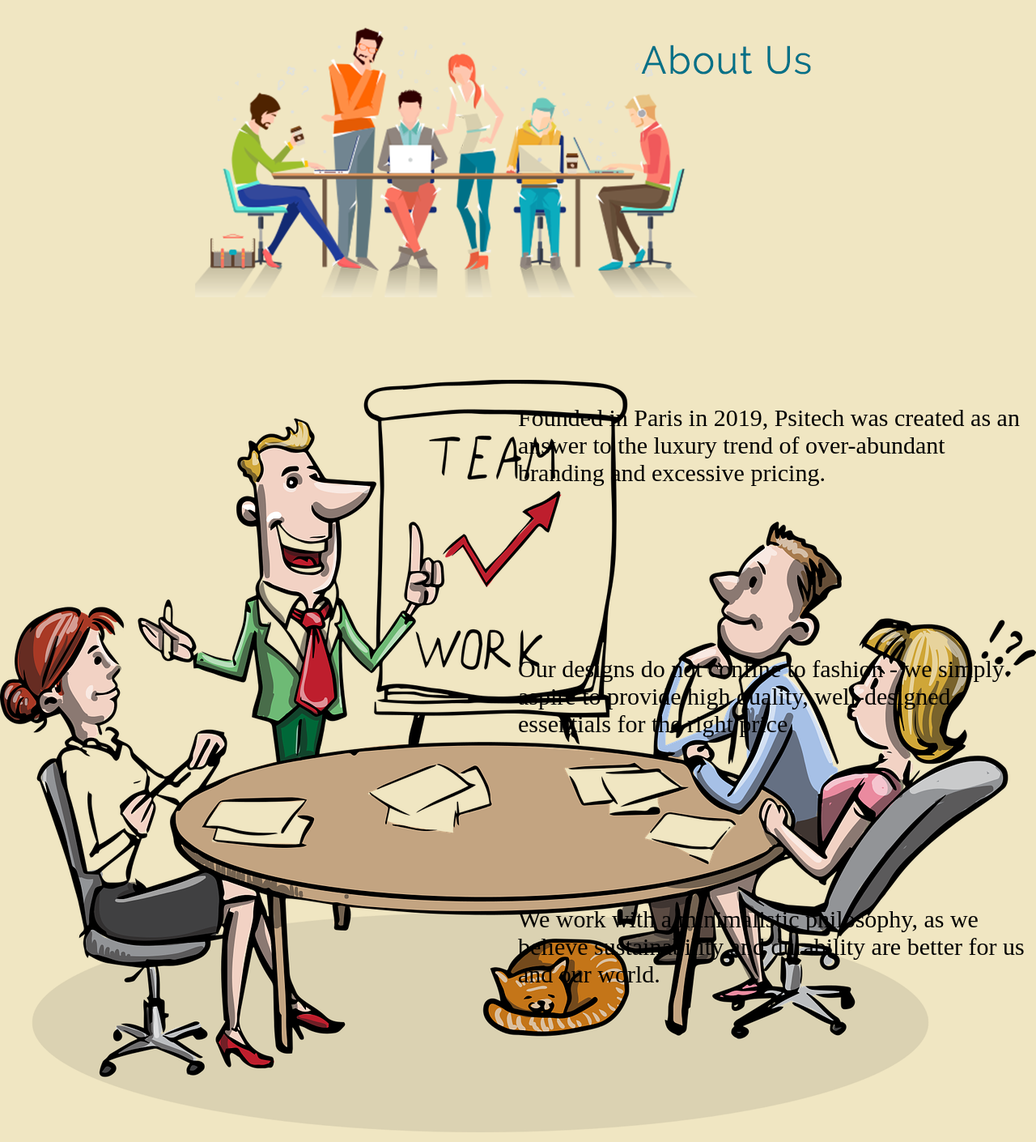
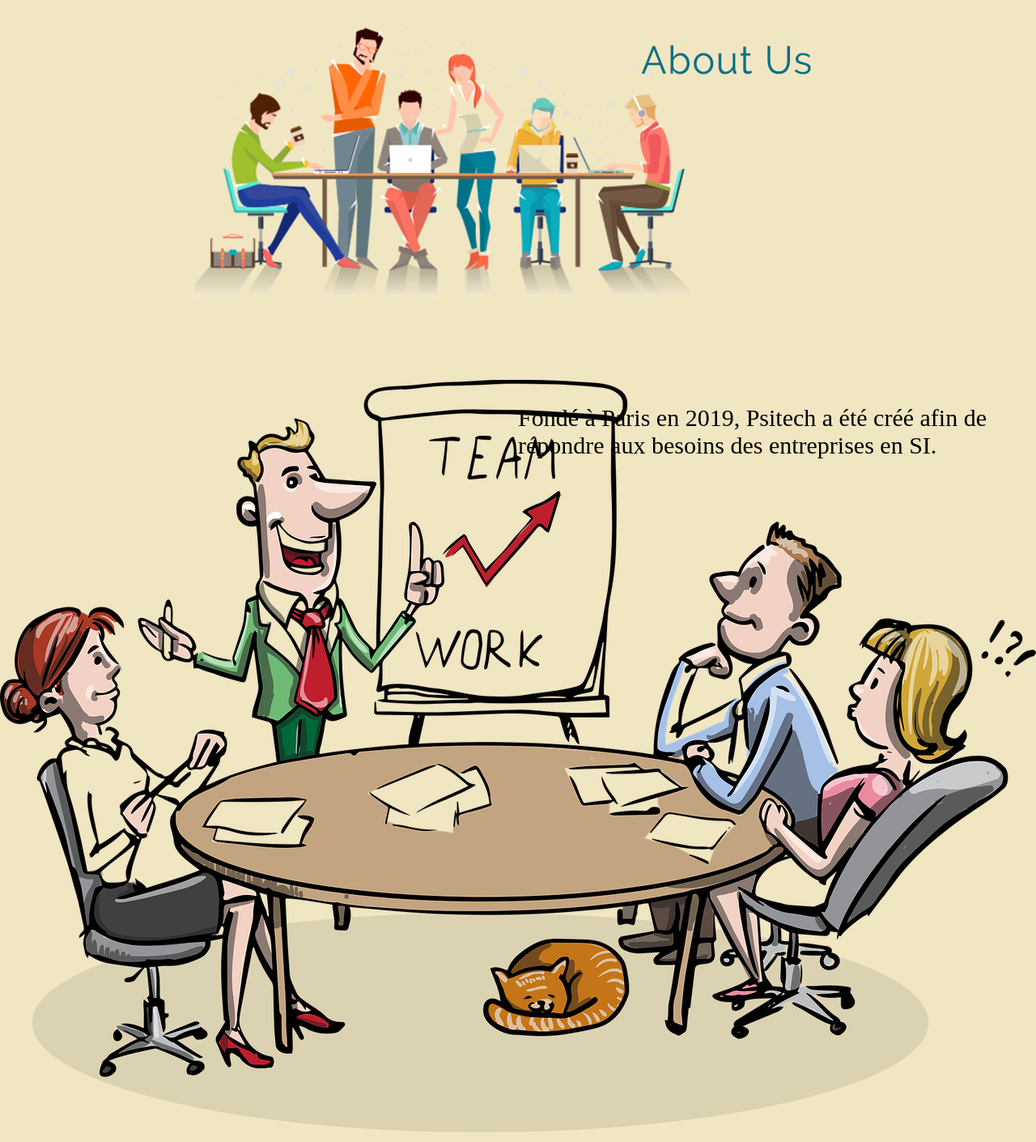
Before and after one commit to KynZix/Projet-APP-, a PHP site: page /about.php in a window 1280 px wide. Shown: the part 158-1568 px from the top of the page at 81% size. Run offline with PHP 8.4, Linux system fonts and the light colour scheme.

Commit message:
Update about.php

```diff
--- a/APP/about.php
+++ b/APP/about.php
@@ -24,12 +24,8 @@
       			<img src="Media/team.png" >
       		</div>
       		<div class="element">
-      			<p>Founded in Paris in 2019, Psitech was created as an answer to the luxury trend of over-abundant branding and excessive pricing.
-      			</p>
-      			<p>Our designs do not confine to fashion - we simply aspire to provide high quality, well-designed essentials for the right price.
-      			</p>
-      			<p>We work with a minimalistic philosophy, as we believe sustainability and durability are better for us and our world.
-      			</p>
+      			<p>Fondé à Paris en 2019, Psitech a été créé afin de répondre aux besoins des entreprises en SI.
+			</p>
       		</div>
       	</div>
       </p>
```
